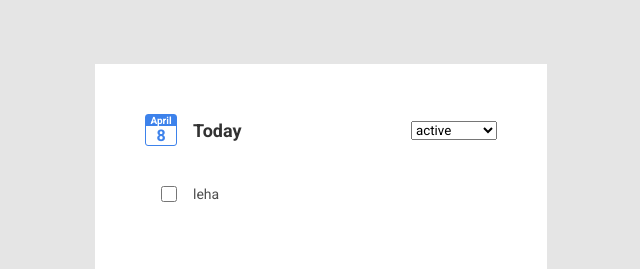
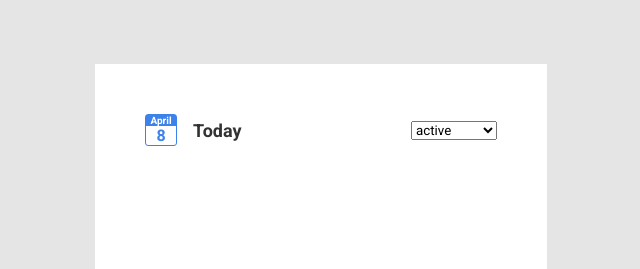
Before and after one commit to Vyacheslav-wr/to-do-list, a React (Create React App) app: page / in a window 1280 px wide. Shown: the top 269 px of the page, without its empty margins (319-959 px from the left). Built offline with nearby package versions, Linux system fonts and the light colour scheme.

Commit message:
localstorage feature

```diff
--- a/src/App.js
+++ b/src/App.js
@@ -5,17 +5,16 @@ import Body from "./components/Body";
 import { useEffect } from "react";
 
 const App = () => {
-  const [todos, setTodos] = useState([
-    { id: "1", name: "leha", status: "active" },
-    { id: "2", name: "chelik", status: "deleted" },
-    { id: "3", name: "shish", status: "completed" },
-  ]);
+  const [todos, setTodos] = useState(
+    JSON.parse(localStorage.getItem("store")) || []
+  );
 
   const [finalTodos, setFinalTodos] = useState([]);
 
   const [status, setStatus] = useState("active");
 
   useEffect(() => {
+    localStorage.setItem("store", JSON.stringify(todos))
     const filtered = todos.filter((todo) => {
       return todo.status === status;
     });
```
